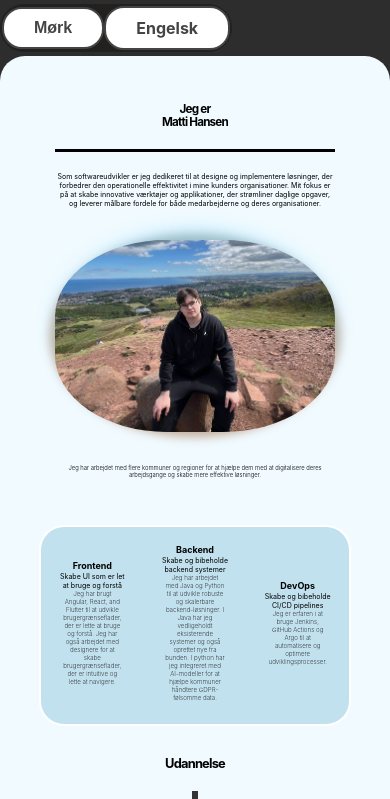
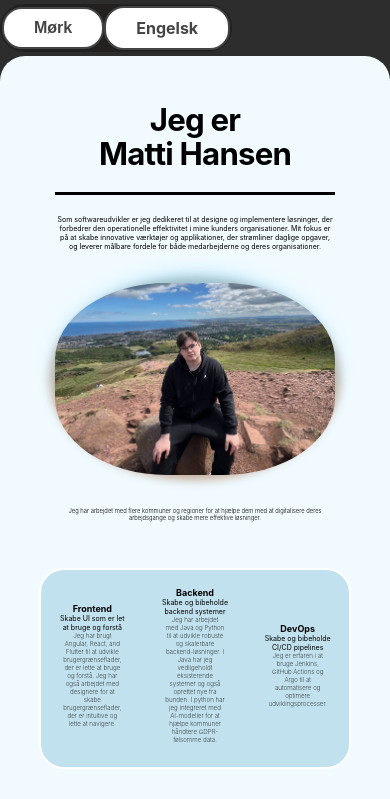
Before and after one commit to MattiBSH/mbsh-portfolio, a Next.js app: page /danish_index in a window 390 px wide. Shown: the top 799 px of the page. Built offline with nearby package versions, Linux system fonts and the light colour scheme.

Commit message:
Mobile rework

```diff
--- a/styles/darkmode.module.css
+++ b/styles/darkmode.module.css
@@ -74,6 +74,21 @@
   font-size: 2vw;
 }
 
+.headline {
+  font-size: 3vw;
+  letter-spacing: -0.05rem;
+  line-height: 1.1;
+  margin: 0;
+}
+
+.timelineHeader{
+  font-size: 2vw;
+  letter-spacing: -0.05rem;
+  line-height: 1.1;
+  margin: 0;
+  color: white;
+}
+
 .html{
   background-color: #232020;
 }
@@ -148,20 +163,7 @@
   padding: 1rem;
 }
 
-.headline {
-  font-size: 3vw;
-  letter-spacing: -0.05rem;
-  line-height: 1.1;
-  margin: 0;
-}
 
-.timelineHeader{
-  font-size: 2vw;
-  letter-spacing: -0.05rem;
-  line-height: 1.1;
-  margin: 0;
-  color: white;
-}
 .timelineTimePeriod{
   font-size: 2vw;
   letter-spacing: -0.05rem;
@@ -446,4 +448,19 @@
     display: contents;
   }
 
+  .headline {
+    font-size: 8vw;
+    letter-spacing: -0.05rem;
+    line-height: 1.1;
+    margin: 0;
+  }
+
+  .timelineHeader{
+    font-size: 2.3vw;
+    letter-spacing: -0.05rem;
+    line-height: 1.1;
+    margin: 0;
+    color: white;
+  }
+
 }
--- a/styles/lightmode.module.css
+++ b/styles/lightmode.module.css
@@ -73,6 +73,23 @@
   font-size: 2vw;
 }
 
+.headline {
+  letter-spacing: -0.05rem;
+  line-height: 1.1; /* Adjust line height for readability */
+  margin: 0;
+  color: black;
+  font-size: 3vw;
+
+}
+
+.timelineHeader{
+  font-size: 2vw;
+  letter-spacing: -0.05rem;
+  line-height: 1.1; /* Adjust line height for readability */
+  margin: 0;
+  color: black;
+}
+
 .html{
   background-color: #232020;
 }
@@ -144,22 +161,7 @@
   padding: 1rem;
 }
 
-.headline {
-  letter-spacing: -0.05rem;
-  line-height: 1.1; /* Adjust line height for readability */
-  margin: 0;
-  color: black;
-  font-size: 3vw;
 
-}
-
-.timelineHeader{
-  font-size: 2vw;
-  letter-spacing: -0.05rem;
-  line-height: 1.1; /* Adjust line height for readability */
-  margin: 0;
-  color: black;
-}
 
 .timelineTimePeriod{
   font-size: 2vw;
@@ -435,9 +437,22 @@
 
   .threeBlocks {
     display: contents;
-    justify-content: space-around;
-    align-items: center;
-    width: 100%;
-    flex-wrap: wrap; /* This ensures the blocks wrap on smaller screens */
+  }
+
+  .headline {
+    letter-spacing: -0.05rem;
+    line-height: 1.1; /* Adjust line height for readability */
+    margin: 0;
+    color: black;
+    font-size: 8vw;
+
+  }
+
+  .timelineHeader{
+    font-size: 2.3vw;
+    letter-spacing: -0.05rem;
+    line-height: 1.1; /* Adjust line height for readability */
+    margin: 0;
+    color: black;
   }
 }
```
